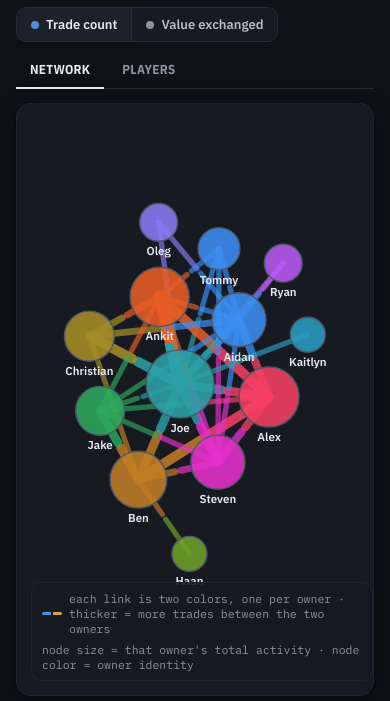
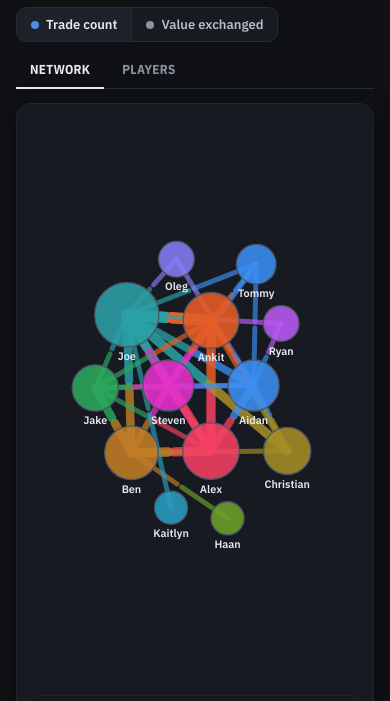
Before and after one commit to namkurd/SleeperTradeNodes, a plain HTML site: page index.html in a window 390 px wide. Shown: the part 116-817 px from the top of the page. Drawn offline with nearby package versions, Linux system fonts and the light colour scheme.

Commit message:
Trade Network: keep the whole graph in view on a phone (gentle centring pull, more room, key below the graph)
Co-Authored-By: Claude Sonnet 5.5 <noreply@anthropic.com>
Claude-Session: https://claude.ai/code/session_0133Q81XgGCJV4YDC2E9yCdh

```diff
--- a/index.html
+++ b/index.html
@@ -110,6 +110,7 @@
     background:color-mix(in srgb, var(--surface) 88%, transparent); padding:8px 10px; border-radius:10px;
     border:1px solid var(--border-soft);
   }
+  @media (max-width:760px){ .legend{position:static; margin:0 12px 12px; align-self:stretch;} .graph-panel{display:flex; flex-direction:column;} }   /* a phone: the key sits under the graph, not over its nodes */
   .legend .row{display:flex; align-items:center; gap:7px;}
   .legend .swatch{width:20px; height:3px; border-radius:2px; background:var(--count-line);}
   .legend .swatch-split{width:20px; height:3px; border-radius:2px; flex-shrink:0;
@@ -1102,7 +1103,7 @@ function renderGraph(activeManagers, pairs, degree, trades){
   const svg = d3.select('#graph');
   svg.selectAll('*').remove();
   const wrap = document.querySelector('.graph-panel');
-  const width = wrap.clientWidth, height = wrap.clientHeight || 560;
+  const width = wrap.clientWidth, height = svg.node().clientHeight || 560;   // the graph's own height: on a phone the key sits below it
   svg.attr('viewBox', [0,0,width,height]);
 
   els.emptyState.hidden = pairs.length > 0 || activeManagers.length > 0;
@@ -1235,6 +1236,7 @@ function renderGraph(activeManagers, pairs, degree, trades){
     .force('link', d3.forceLink(links).id(d=>d.id).distance(d=> (170 - Math.min(90, widthScale(metricOf(d.pair))*6)) * k).strength(0.5))
     .force('charge', d3.forceManyBody().strength(-420 * k))
     .force('center', d3.forceCenter(width/2, height/2))
+    .force('gx', d3.forceX(width/2).strength(0.07)).force('gy', d3.forceY(height/2).strength(0.07))   // a gentle pull to the middle keeps separate groups of owners from drifting far apart
     .force('collide', d3.forceCollide().radius(d=> rScale(state.mode==='count'? d.deg.count : d.deg.value) + 26 * k))
     .on('tick', ticked)
     .on('end', fitView);
@@ -1249,8 +1251,8 @@ function renderGraph(activeManagers, pairs, degree, trades){
       y0 = Math.min(y0, d.y - r); y1 = Math.max(y1, d.y + r + 24);
     });
     if(!isFinite(x0)) return;
-    const pad = 14; x0 -= pad; y0 -= pad; x1 += pad; y1 += pad;
-    const sc = Math.max(1, (x1 - x0) / width, (y1 - y0) / height), vw = width * sc, vh = height * sc;
+    const pad = 30; x0 -= pad; y0 -= pad; x1 += pad; y1 += pad;   // room to spare around the whole network
+    const sc = Math.max(1, (x1 - x0) / width, (y1 - y0) / height) * 1.06, vw = width * sc, vh = height * sc;
     svg.attr('viewBox', [(x0 + x1) / 2 - vw / 2, (y0 + y1) / 2 - vh / 2, vw, vh]);
   }
 
```
